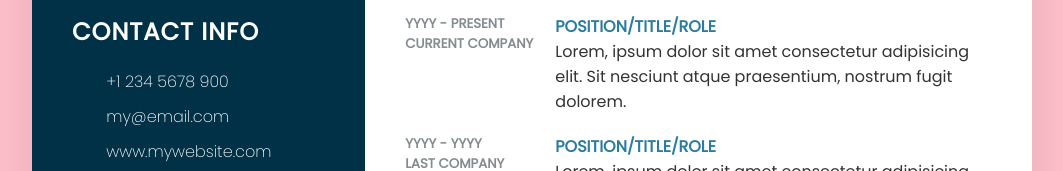
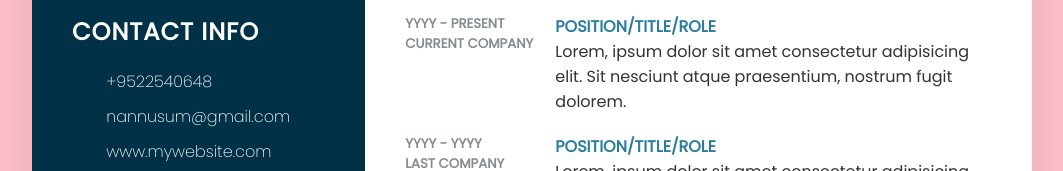
Before and after one commit to nannusuman/nannusuman, a plain HTML site: page index (12).html in a window 1280 px wide. Shown: the part 426-597 px from the top of the page, without its empty margins (108-1171 px from the left). Drawn offline with Linux system fonts and the light colour scheme.

Commit message:
Update index (12).html

```diff
--- a/index (12).html
+++ b/index (12).html
@@ -253,11 +253,11 @@ p{
                 <ul>
                     <li>
                         <span class="icon"><i class="fa fa-phone" aria-hidden="true"></i></span>
-                        <span class="text">+1 234 5678 900</span>
+                        <span class="text">+9522540648</span>
                     </li>
                     <li>
                         <span class="icon"><i class="fa fa-envelope-o" aria-hidden="true"></i></span>
-                        <span class="text">my@email.com</span>
+                        <span class="text">nannusum@gmail.com</span>
                     </li>
                     <li>
                         <span class="icon"><i class="fa fa-globe" aria-hidden="true"></i></span>
```
